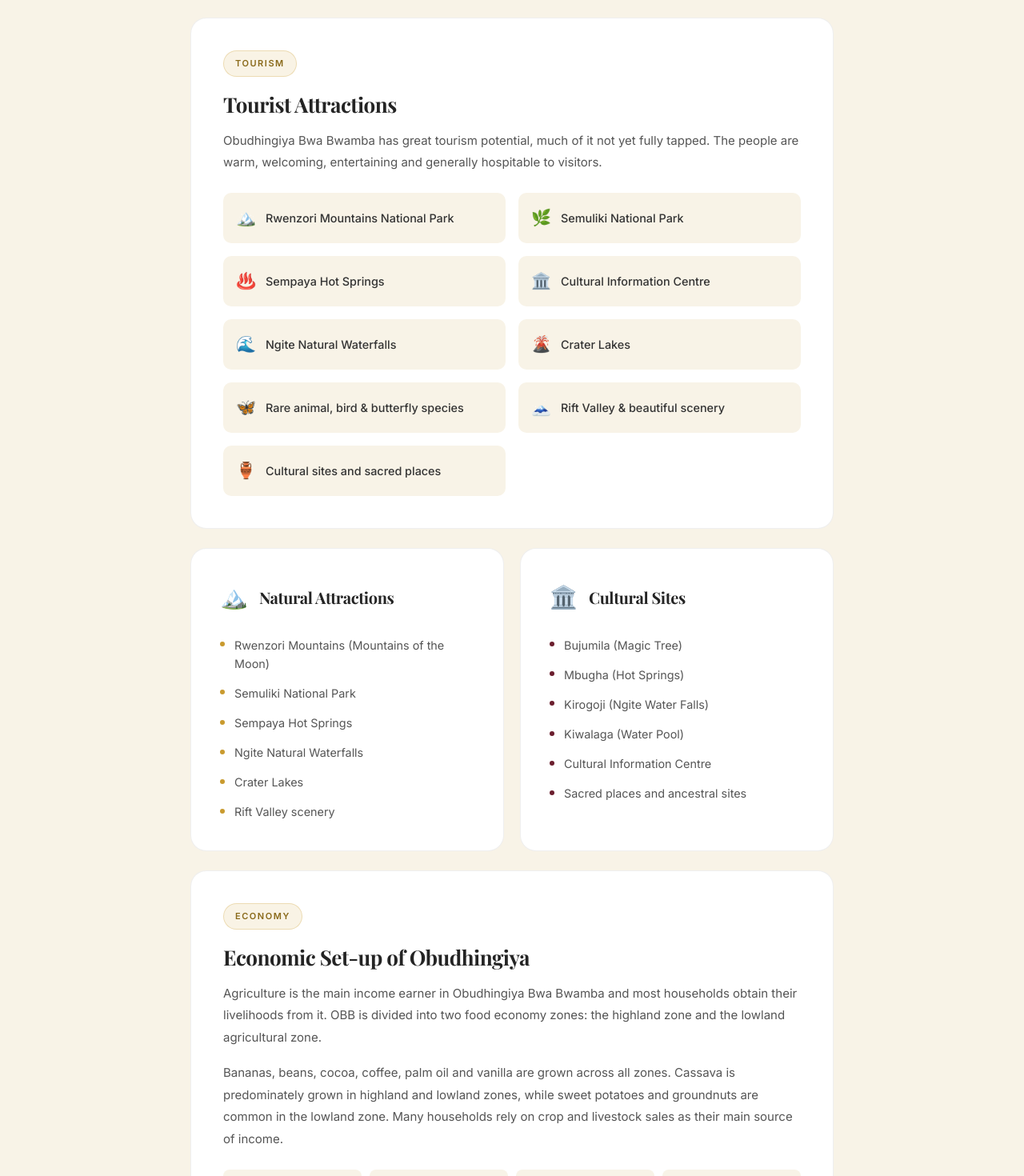
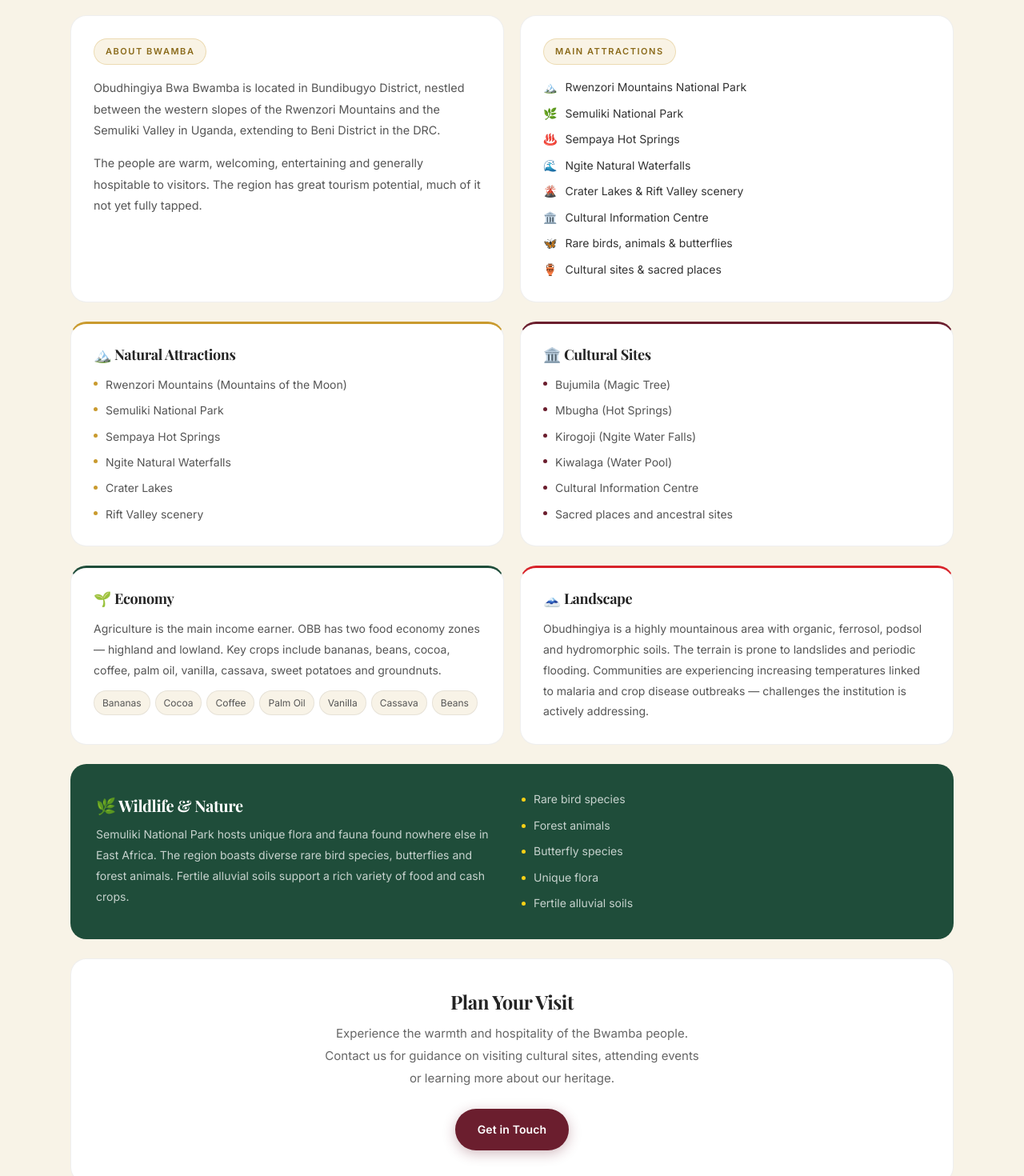
Before and after one commit to Ebiujchris/OBB-WEBSITE, a Next.js app: page /visit in a window 1280 px wide. Shown: the part 900-2370 px from the top of the page at 80% size. Built offline with nearby package versions, Linux system fonts and the light colour scheme; a web font is replaced by a local one.

Commit message:
Compact visit page with elephant image and horizontal grid layout

```diff
--- a/app/visit/page.tsx
+++ b/app/visit/page.tsx
@@ -16,144 +16,124 @@ export default function VisitBwamba() {
       </div>
 
       <section className="section-space" style={{ background: '#F8F3E7' }}>
-        <div className="container-site" style={{ maxWidth: '900px' }}>
-          <div style={{ display: 'flex', flexDirection: 'column', gap: '1.5rem' }}>
+        <div className="container-site" style={{ display: 'flex', flexDirection: 'column', gap: '1.5rem' }}>
 
-            {/* About */}
-            <div className="card" style={{ padding: '2.5rem' }}>
-              <h2 className="heading-serif" style={{ fontSize: '1.625rem', fontWeight: 700, color: '#242424', marginBottom: '1.25rem' }}>About Bwamba</h2>
-              <p style={{ fontSize: '0.9375rem', color: '#555', lineHeight: 1.85, marginBottom: '1rem' }}>
-                Obudhingiya Bwa Bwamba is located in Bundibugyo District, nestled between the western slopes of the Rwenzori Mountains and the Semuliki Valley in Uganda, extending to Beni District in the Democratic Republic of Congo.
+          {/* Elephant banner */}
+          <div style={{ borderRadius: '1.25rem', overflow: 'hidden', position: 'relative', background: '#111', display: 'flex', alignItems: 'center', justifyContent: 'center', padding: '2rem' }}>
+            <img
+              src="/obudhingiya_elephant_pattern.png"
+              alt="Obudhingiya Bwa Bwamba"
+              style={{ maxHeight: '220px', width: 'auto', display: 'block', objectFit: 'contain' }}
+            />
+          </div>
+
+          {/* About + Tourist Attractions side by side */}
+          <div style={{ display: 'grid', gridTemplateColumns: 'repeat(auto-fit, minmax(280px, 1fr))', gap: '1.25rem' }}>
+            <div className="card" style={{ padding: '1.75rem' }}>
+              <div className="badge badge-gold" style={{ marginBottom: '1rem' }}>About Bwamba</div>
+              <p style={{ fontSize: '0.9rem', color: '#555', lineHeight: 1.85, marginBottom: '0.875rem' }}>
+                Obudhingiya Bwa Bwamba is located in Bundibugyo District, nestled between the western slopes of the Rwenzori Mountains and the Semuliki Valley in Uganda, extending to Beni District in the DRC.
               </p>
-              <p style={{ fontSize: '0.9375rem', color: '#555', lineHeight: 1.85 }}>
-                The region offers breathtaking natural beauty, rich cultural heritage, and warm hospitality from the Bamba, Babwisi, and Vanuma communities.
+              <p style={{ fontSize: '0.9rem', color: '#555', lineHeight: 1.85 }}>
+                The people are warm, welcoming, entertaining and generally hospitable to visitors. The region has great tourism potential, much of it not yet fully tapped.
               </p>
             </div>
 
-            {/* Tourist Attractions */}
-            <div className="card" style={{ padding: '2.5rem' }}>
-              <div className="badge badge-gold" style={{ marginBottom: '1.25rem' }}>Tourism</div>
-              <h2 className="heading-serif" style={{ fontSize: '1.625rem', fontWeight: 700, color: '#242424', marginBottom: '1rem' }}>Tourist Attractions</h2>
-              <p style={{ fontSize: '0.9375rem', color: '#555', lineHeight: 1.85, marginBottom: '1.5rem' }}>
-                Obudhingiya Bwa Bwamba has great tourism potential, much of it not yet fully tapped. The people are warm, welcoming, entertaining and generally hospitable to visitors.
-              </p>
-              <div style={{ display: 'grid', gridTemplateColumns: 'repeat(auto-fit, minmax(280px, 1fr))', gap: '1rem' }}>
+            <div className="card" style={{ padding: '1.75rem' }}>
+              <div className="badge badge-gold" style={{ marginBottom: '1rem' }}>Main Attractions</div>
+              <div style={{ display: 'flex', flexDirection: 'column', gap: '0.5rem' }}>
                 {[
                   { icon: '🏔️', label: 'Rwenzori Mountains National Park' },
                   { icon: '🌿', label: 'Semuliki National Park' },
                   { icon: '♨️', label: 'Sempaya Hot Springs' },
+                  { icon: '🌊', label: 'Ngite Natural Waterfalls' },
+                  { icon: '🌋', label: 'Crater Lakes & Rift Valley scenery' },
                   { icon: '🏛️', label: 'Cultural Information Centre' },
-                  { icon: '🌊', label: 'Ngite Natural Waterfalls' },
-                  { icon: '🌋', label: 'Crater Lakes' },
-                  { icon: '🦋', label: 'Rare animal, bird & butterfly species' },
-                  { icon: '🗻', label: 'Rift Valley & beautiful scenery' },
-                  { icon: '🏺', label: 'Cultural sites and sacred places' },
+                  { icon: '🦋', label: 'Rare birds, animals & butterflies' },
+                  { icon: '🏺', label: 'Cultural sites & sacred places' },
                 ].map((a) => (
-                  <div key={a.label} style={{ display: 'flex', gap: '0.75rem', alignItems: 'center', background: '#F8F3E7', borderRadius: '0.625rem', padding: '0.875rem 1rem' }}>
-                    <span style={{ fontSize: '1.25rem' }}>{a.icon}</span>
-                    <span style={{ fontSize: '0.9rem', color: '#333', fontWeight: 500 }}>{a.label}</span>
+                  <div key={a.label} style={{ display: 'flex', gap: '0.625rem', alignItems: 'center', fontSize: '0.875rem', color: '#333' }}>
+                    <span>{a.icon}</span>{a.label}
                   </div>
                 ))}
               </div>
             </div>
+          </div>
 
-            {/* Natural attractions + cultural sites */}
-            <div style={{ display: 'grid', gridTemplateColumns: 'repeat(auto-fit, minmax(300px, 1fr))', gap: '1.25rem' }}>
-              <div className="card" style={{ padding: '2.25rem' }}>
-                <div style={{ display: 'flex', alignItems: 'center', gap: '0.875rem', marginBottom: '1.5rem' }}>
-                  <span style={{ fontSize: '1.75rem' }}>🏔️</span>
-                  <h3 className="heading-serif" style={{ fontSize: '1.25rem', fontWeight: 700, color: '#242424' }}>Natural Attractions</h3>
-                </div>
-                <ul style={{ listStyle: 'none', display: 'flex', flexDirection: 'column', gap: '0.875rem' }}>
+          {/* Natural + Cultural sites */}
+          <div style={{ display: 'grid', gridTemplateColumns: 'repeat(auto-fit, minmax(280px, 1fr))', gap: '1.25rem' }}>
+            <div className="card" style={{ padding: '1.75rem', borderTop: '3px solid #C99A2E' }}>
+              <h3 className="heading-serif" style={{ fontSize: '1.125rem', fontWeight: 700, color: '#242424', marginBottom: '1rem' }}>🏔️ Natural Attractions</h3>
+              <ul style={{ listStyle: 'none', display: 'flex', flexDirection: 'column', gap: '0.625rem' }}>
                 {['Rwenzori Mountains (Mountains of the Moon)', 'Semuliki National Park', 'Sempaya Hot Springs', 'Ngite Natural Waterfalls', 'Crater Lakes', 'Rift Valley scenery'].map((item) => (
-                    <li key={item} style={{ display: 'flex', gap: '0.75rem', fontSize: '0.9rem', color: '#555', lineHeight: 1.6 }}>
-                      <span style={{ width: 6, height: 6, borderRadius: '50%', background: '#C99A2E', flexShrink: 0, marginTop: '0.45rem' }} />
-                      {item}
+                  <li key={item} style={{ display: 'flex', gap: '0.625rem', fontSize: '0.875rem', color: '#555', lineHeight: 1.6 }}>
+                    <span style={{ width: 5, height: 5, borderRadius: '50%', background: '#C99A2E', flexShrink: 0, marginTop: '0.45rem' }} />{item}
                   </li>
                 ))}
               </ul>
             </div>
-
-              <div className="card" style={{ padding: '2.25rem' }}>
-                <div style={{ display: 'flex', alignItems: 'center', gap: '0.875rem', marginBottom: '1.5rem' }}>
-                  <span style={{ fontSize: '1.75rem' }}>🏛️</span>
-                  <h3 className="heading-serif" style={{ fontSize: '1.25rem', fontWeight: 700, color: '#242424' }}>Cultural Sites</h3>
-                </div>
-                <ul style={{ listStyle: 'none', display: 'flex', flexDirection: 'column', gap: '0.875rem' }}>
+            <div className="card" style={{ padding: '1.75rem', borderTop: '3px solid #6B1E2E' }}>
+              <h3 className="heading-serif" style={{ fontSize: '1.125rem', fontWeight: 700, color: '#242424', marginBottom: '1rem' }}>🏛️ Cultural Sites</h3>
+              <ul style={{ listStyle: 'none', display: 'flex', flexDirection: 'column', gap: '0.625rem' }}>
                 {['Bujumila (Magic Tree)', 'Mbugha (Hot Springs)', 'Kirogoji (Ngite Water Falls)', 'Kiwalaga (Water Pool)', 'Cultural Information Centre', 'Sacred places and ancestral sites'].map((item) => (
-                    <li key={item} style={{ display: 'flex', gap: '0.75rem', fontSize: '0.9rem', color: '#555', lineHeight: 1.6 }}>
-                      <span style={{ width: 6, height: 6, borderRadius: '50%', background: '#6B1E2E', flexShrink: 0, marginTop: '0.45rem' }} />
-                      {item}
+                  <li key={item} style={{ display: 'flex', gap: '0.625rem', fontSize: '0.875rem', color: '#555', lineHeight: 1.6 }}>
+                    <span style={{ width: 5, height: 5, borderRadius: '50%', background: '#6B1E2E', flexShrink: 0, marginTop: '0.45rem' }} />{item}
                   </li>
                 ))}
               </ul>
             </div>
           </div>
 
-            {/* Economic Setup */}
-            <div className="card" style={{ padding: '2.5rem' }}>
-              <div className="badge badge-gold" style={{ marginBottom: '1.25rem' }}>Economy</div>
-              <h2 className="heading-serif" style={{ fontSize: '1.625rem', fontWeight: 700, color: '#242424', marginBottom: '1rem' }}>Economic Set-up of Obudhingiya</h2>
-              <div style={{ display: 'flex', flexDirection: 'column', gap: '1rem' }}>
-                <p style={{ fontSize: '0.9375rem', color: '#555', lineHeight: 1.85 }}>
-                  Agriculture is the main income earner in Obudhingiya Bwa Bwamba and most households obtain their livelihoods from it. OBB is divided into two food economy zones: the highland zone and the lowland agricultural zone.
+          {/* Economy + Landscape */}
+          <div style={{ display: 'grid', gridTemplateColumns: 'repeat(auto-fit, minmax(280px, 1fr))', gap: '1.25rem' }}>
+            <div className="card" style={{ padding: '1.75rem', borderTop: '3px solid #1F4D3A' }}>
+              <h3 className="heading-serif" style={{ fontSize: '1.125rem', fontWeight: 700, color: '#242424', marginBottom: '0.875rem' }}>🌱 Economy</h3>
+              <p style={{ fontSize: '0.875rem', color: '#555', lineHeight: 1.85, marginBottom: '0.75rem' }}>
+                Agriculture is the main income earner. OBB has two food economy zones — highland and lowland. Key crops include bananas, beans, cocoa, coffee, palm oil, vanilla, cassava, sweet potatoes and groundnuts.
               </p>
-                <p style={{ fontSize: '0.9375rem', color: '#555', lineHeight: 1.85 }}>
-                  Bananas, beans, cocoa, coffee, palm oil and vanilla are grown across all zones. Cassava is predominately grown in highland and lowland zones, while sweet potatoes and groundnuts are common in the lowland zone. Many households rely on crop and livestock sales as their main source of income.
-                </p>
-                <div style={{ display: 'grid', gridTemplateColumns: 'repeat(auto-fill, minmax(160px, 1fr))', gap: '0.625rem', margin: '0.5rem 0' }}>
-                  {['Bananas','Beans','Cocoa','Coffee','Palm Oil','Vanilla','Cassava','Sweet Potatoes','Groundnuts'].map((crop) => (
-                    <div key={crop} style={{ background: '#F8F3E7', borderRadius: '0.5rem', padding: '0.5rem 0.875rem', fontSize: '0.8125rem', color: '#333', fontWeight: 500 }}>{crop}</div>
+              <div style={{ display: 'flex', flexWrap: 'wrap', gap: '0.375rem' }}>
+                {['Bananas','Cocoa','Coffee','Palm Oil','Vanilla','Cassava','Beans'].map((c) => (
+                  <span key={c} style={{ fontSize: '0.75rem', background: '#F8F3E7', borderRadius: '9999px', padding: '0.25rem 0.625rem', color: '#555', border: '1px solid rgba(0,0,0,0.07)' }}>{c}</span>
                 ))}
               </div>
-                <p style={{ fontSize: '0.9375rem', color: '#555', lineHeight: 1.85 }}>
-                  OBB enjoys fertile alluvial soils, a variety of food and cash crops and readily available human resources for farming. Challenges include inadequate agro-business skills, subsistence farming, retrogressive land tenure systems and weak cooperative societies. These are being addressed through government advisory services, improved road infrastructure and promotion of SACCOs.
-                </p>
             </div>
-            </div>
-
-            {/* Landscape & Environment */}
-            <div style={{ background: '#1F4D3A', borderRadius: '1.25rem', padding: '2.5rem' }}>
-              <div className="badge badge-gold" style={{ marginBottom: '1.25rem' }}>Landscape</div>
-              <h2 className="heading-serif" style={{ fontSize: '1.5rem', fontWeight: 700, color: '#fff', marginBottom: '1rem' }}>Obudhingiya Landscape</h2>
-              <div style={{ display: 'flex', flexDirection: 'column', gap: '1rem' }}>
-                <p style={{ fontSize: '0.9375rem', color: 'rgba(255,255,255,0.75)', lineHeight: 1.85 }}>
-                  Obudhingiya Bwa Bwamba is a highly mountainous area. The soils in different parts are organic, ferrosol, podsols/eutrophic and hydromorphic. The mountainous terrain makes the area prone to soil erosion, resulting in landslides, loss of soil fertility and river silting.
-                </p>
-                <p style={{ fontSize: '0.9375rem', color: 'rgba(255,255,255,0.75)', lineHeight: 1.85 }}>
-                  The area has suffered cyclic landslides every 30–40 years and periodic flooding. In 2000 a landslide claimed 19 lives in Kasitu sub county; in 2009, 14 households were affected in Bubukwanga sub county. Every year, especially during the long rains of November–December, landslides occur in various villages.
-                </p>
-                <p style={{ fontSize: '0.9375rem', color: 'rgba(255,255,255,0.75)', lineHeight: 1.85 }}>
-                  Communities are already experiencing increasing temperatures linked to increased malaria incidences in highland areas, more frequent crop pest and disease outbreaks (coffee wilt, cassava mosaic, banana bacterial wilt), and changes in agricultural patterns. The institution is working to address these environmental challenges as key priorities.
+            <div className="card" style={{ padding: '1.75rem', borderTop: '3px solid #D8232A' }}>
+              <h3 className="heading-serif" style={{ fontSize: '1.125rem', fontWeight: 700, color: '#242424', marginBottom: '0.875rem' }}>🗻 Landscape</h3>
+              <p style={{ fontSize: '0.875rem', color: '#555', lineHeight: 1.85 }}>
+                Obudhingiya is a highly mountainous area with organic, ferrosol, podsol and hydromorphic soils. The terrain is prone to landslides and periodic flooding. Communities are experiencing increasing temperatures linked to malaria and crop disease outbreaks — challenges the institution is actively addressing.
               </p>
             </div>
           </div>
 
           {/* Wildlife */}
-            <div className="card" style={{ padding: '2.25rem' }}>
-              <div style={{ display: 'flex', alignItems: 'center', gap: '0.875rem', marginBottom: '1.25rem' }}>
-                <span style={{ fontSize: '1.75rem' }}>🌿</span>
-                <h3 className="heading-serif" style={{ fontSize: '1.375rem', fontWeight: 700, color: '#242424' }}>Wildlife & Nature</h3>
+          <div style={{ background: '#1F4D3A', borderRadius: '1.25rem', padding: '2rem' }}>
+            <div style={{ display: 'grid', gridTemplateColumns: 'repeat(auto-fit, minmax(240px, 1fr))', gap: '1.5rem', alignItems: 'center' }}>
+              <div>
+                <h3 className="heading-serif" style={{ fontSize: '1.25rem', fontWeight: 700, color: '#fff', marginBottom: '0.75rem' }}>🌿 Wildlife & Nature</h3>
+                <p style={{ fontSize: '0.875rem', color: 'rgba(255,255,255,0.75)', lineHeight: 1.85 }}>
+                  Semuliki National Park hosts unique flora and fauna found nowhere else in East Africa. The region boasts diverse rare bird species, butterflies and forest animals. Fertile alluvial soils support a rich variety of food and cash crops.
+                </p>
               </div>
-              <p style={{ fontSize: '0.9375rem', color: '#555', lineHeight: 1.85, marginBottom: '1rem' }}>
-                The region boasts diverse wildlife including rare bird species, butterflies, and forest animals. Semuliki National Park is home to unique flora and fauna found nowhere else in East Africa.
-              </p>
-              <p style={{ fontSize: '0.9375rem', color: '#555', lineHeight: 1.85 }}>
-                Most people in OBB depend on trees for fuel needs such as cooking, heating and brick baking. The area has only recently been connected to the national hydroelectricity grid. This over-dependency on wood products has led to massive deforestation and bare hills, facilitating soil and water runoff.
-              </p>
+              <div style={{ display: 'flex', flexDirection: 'column', gap: '0.5rem' }}>
+                {['Rare bird species', 'Forest animals', 'Butterfly species', 'Unique flora', 'Fertile alluvial soils'].map((item) => (
+                  <div key={item} style={{ display: 'flex', gap: '0.625rem', alignItems: 'center', fontSize: '0.875rem', color: 'rgba(255,255,255,0.75)' }}>
+                    <span style={{ width: 5, height: 5, borderRadius: '50%', background: '#FCD116', flexShrink: 0 }} />{item}
+                  </div>
+                ))}
+              </div>
+            </div>
           </div>
 
           {/* CTA */}
-            <div className="card" style={{ padding: '3rem', textAlign: 'center' }}>
-              <h3 className="heading-serif" style={{ fontSize: '1.875rem', fontWeight: 700, color: '#242424', marginBottom: '0.875rem' }}>Plan Your Visit</h3>
-              <p style={{ fontSize: '0.9375rem', color: '#666', lineHeight: 1.85, maxWidth: '480px', marginInline: 'auto', marginBottom: '2rem' }}>
-                Experience the warmth and hospitality of the Bwamba people. Contact us for guidance on visiting cultural sites, attending events, or learning more about our heritage.
+          <div className="card" style={{ padding: '2.5rem', textAlign: 'center' }}>
+            <h3 className="heading-serif" style={{ fontSize: '1.5rem', fontWeight: 700, color: '#242424', marginBottom: '0.75rem' }}>Plan Your Visit</h3>
+            <p style={{ fontSize: '0.9375rem', color: '#666', lineHeight: 1.85, maxWidth: '480px', marginInline: 'auto', marginBottom: '1.5rem' }}>
+              Experience the warmth and hospitality of the Bwamba people. Contact us for guidance on visiting cultural sites, attending events or learning more about our heritage.
             </p>
             <Link href="/contact" className="btn btn-primary">Get in Touch</Link>
           </div>
 
         </div>
-        </div>
       </section>
     </main>
   );
```
Also changed, not shown: public/obudhingiya_elephant_pattern.png (added). Lines whose indentation alone changed are shown as unchanged.
